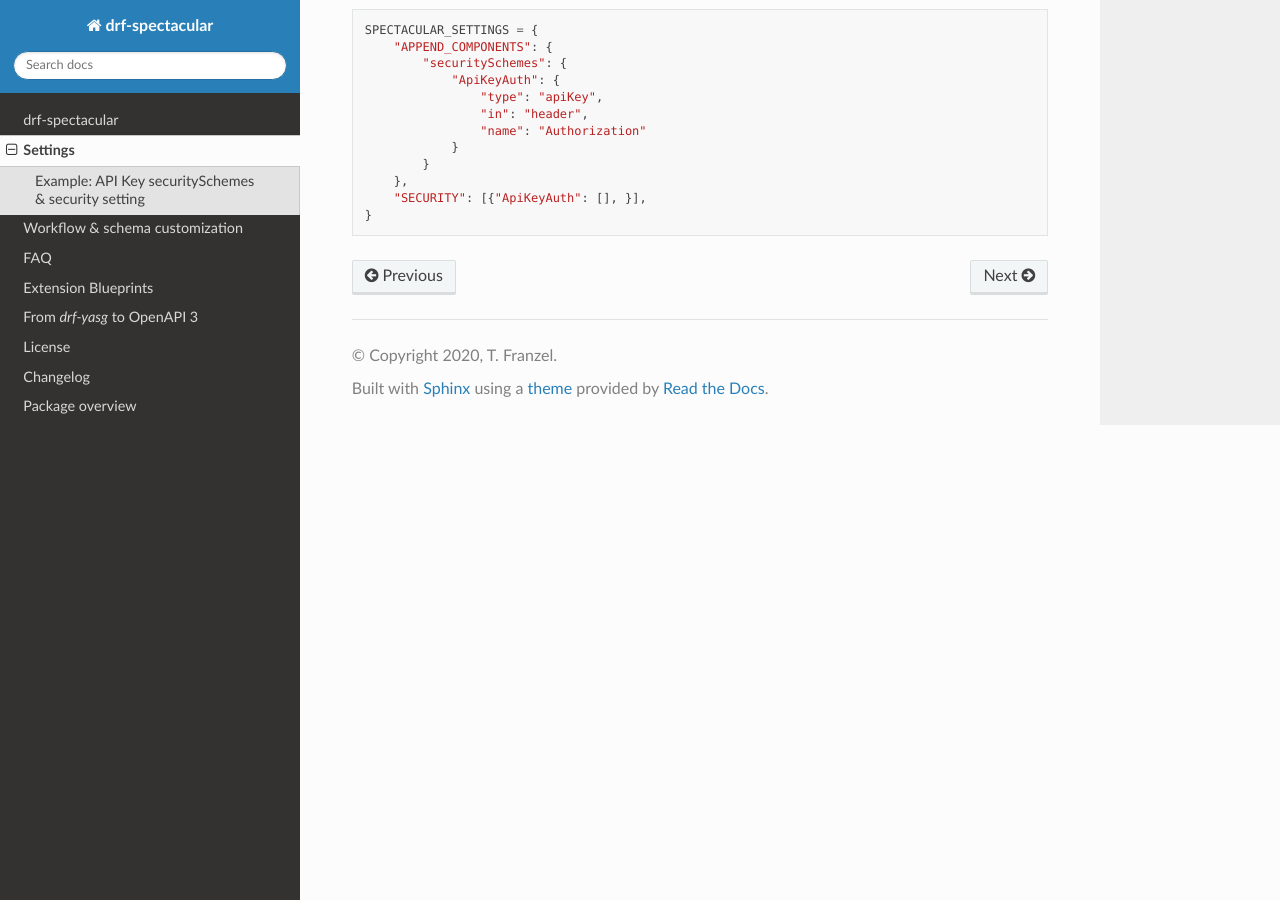
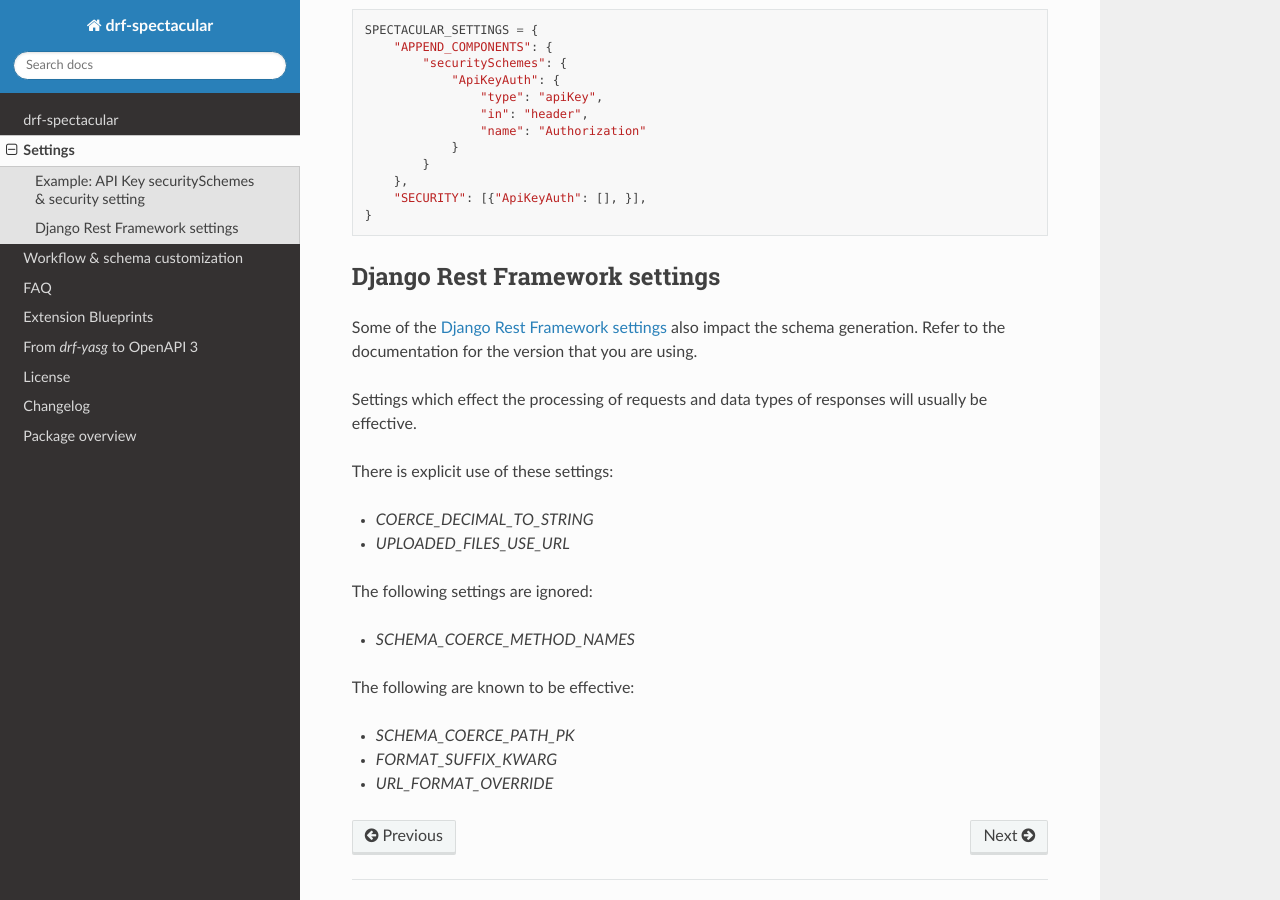
Before and after one commit to tfranzel/drf-spectacular, a Sphinx documentation site: the page built from docs/settings.rst, in a window 1280 px wide and 900 px high, scrolled down 524 px. Built offline with Sphinx 7.4.7 and the Read the Docs theme 2.0.0, drawn with Linux system fonts in a browser that asks for light colours.

Commit message:
Document effective DRF settings

```diff
--- a/docs/settings.rst
+++ b/docs/settings.rst
@@ -35,3 +35,26 @@ This can be done in the following way:
         },
         "SECURITY": [{"ApiKeyAuth": [], }],
     }
+
+Django Rest Framework settings
+------------------------------
+
+Some of the `Django Rest Framework settings <https://www.django-rest-framework.org/api-guide/settings/>`_
+also impact the schema generation.  Refer to the documentation for the version that you are using.
+
+Settings which effect the processing of requests and data types of responses will usually be effective.
+
+There is explicit use of these settings:
+
+- `COERCE_DECIMAL_TO_STRING`
+- `UPLOADED_FILES_USE_URL`
+
+The following settings are ignored:
+
+- `SCHEMA_COERCE_METHOD_NAMES`
+
+The following are known to be effective:
+
+- `SCHEMA_COERCE_PATH_PK`
+- `FORMAT_SUFFIX_KWARG`
+- `URL_FORMAT_OVERRIDE`
```
